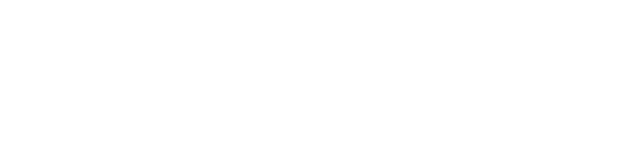
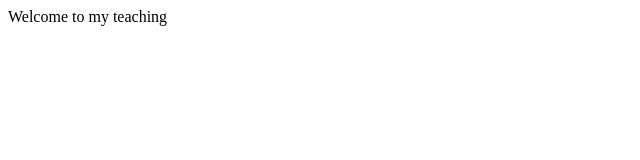
Before and after one commit to kendevops/teach, a plain HTML site: page index.html in a window 1280 px wide. Shown: the whole page, without its empty margins (0-640 px from the left). Drawn offline with Linux system fonts and the light colour scheme.

Commit message:
added header tag

```diff
--- a/index.html
+++ b/index.html
@@ -4,6 +4,8 @@
     <meta charset="UTF-8" />
     <meta name="viewport" content="width=device-width, initial-scale=1.0" />
     <title>Document</title>
-    <body></body>
+    <body>
+      <header>Welcome to my teaching</header>
+    </body>
   </head>
 </html>
```
